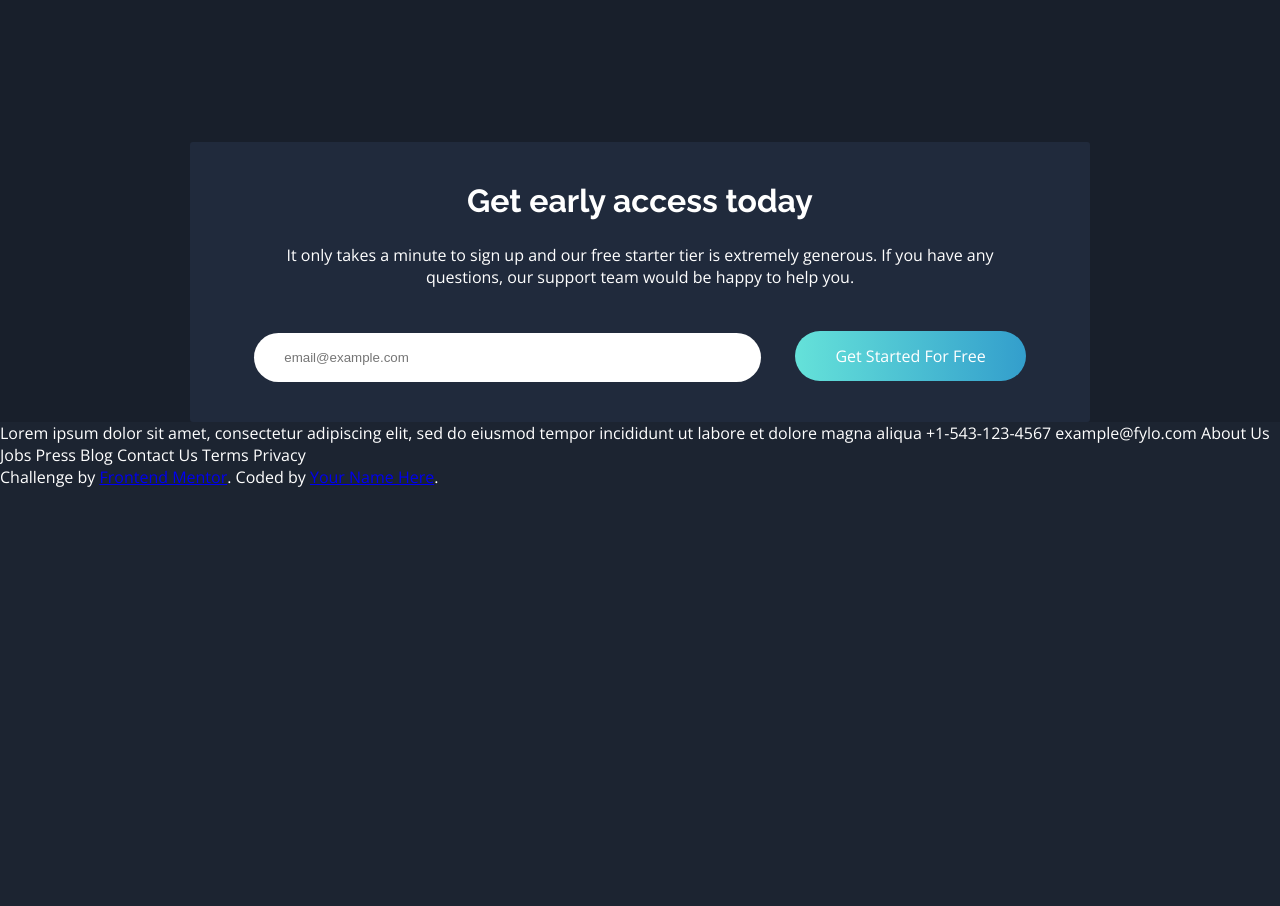
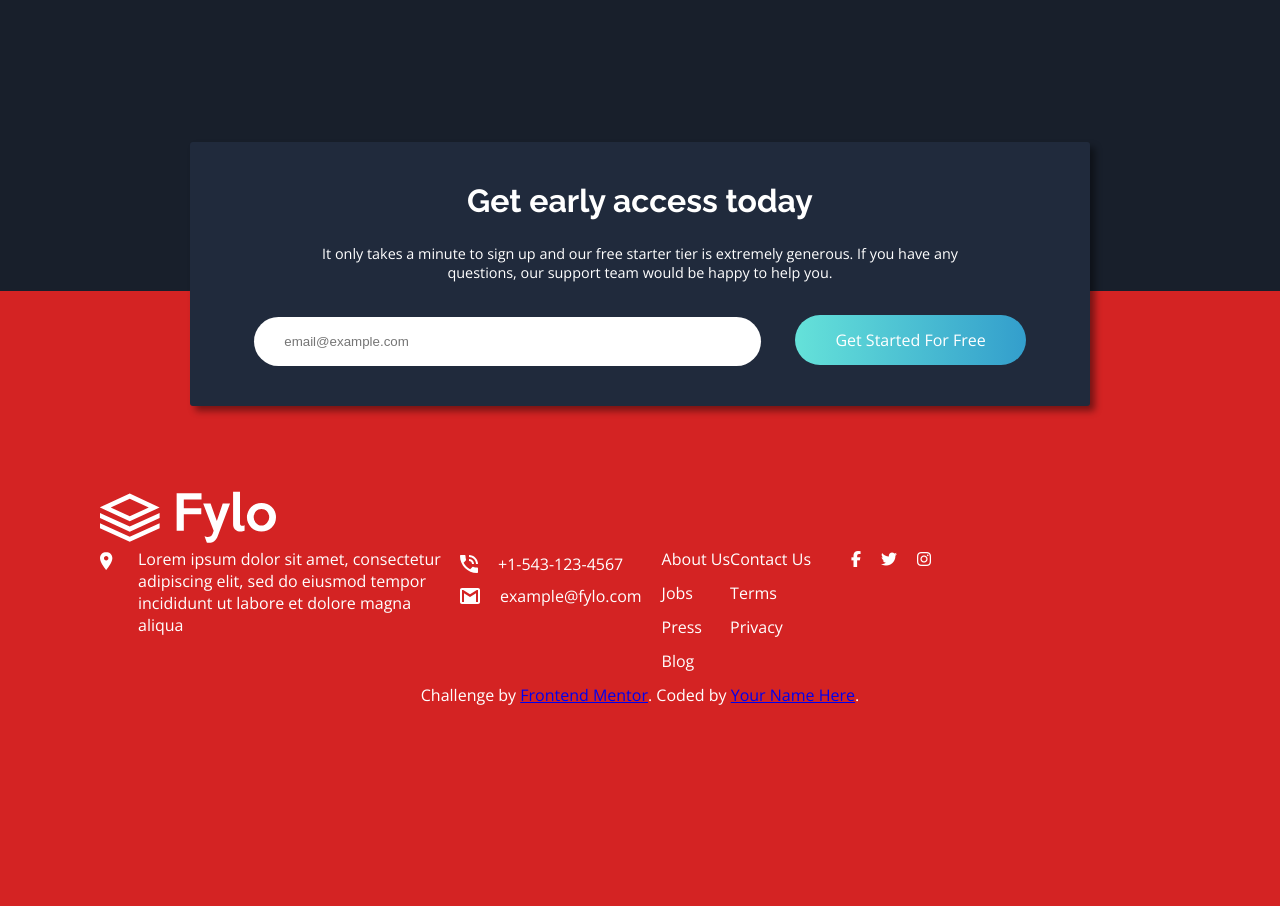
Before and after one commit to GugaS1lva/Fr.Mentor-08--Fylo.Dark_Master, a plain HTML site: page index.html in a window 1280 px wide. Shown: the part 2788-3694 px from the top of the page. Before the commit the page ends 3276 px from the top, so only its background shows below. Drawn offline with nearby package versions, Linux system fonts and the light colour scheme; files whose address does not match are found by name.

Commit message:
Fast Atualization

```diff
--- a/assets/styles/style.css
+++ b/assets/styles/style.css
@@ -182,6 +182,8 @@ header nav a:hover{
     background-color: hsl(219, 30%, 18%);
     padding: 40px;
     border-radius: 3px;
+    box-shadow: 5px 5px 7px rgba(0, 0, 0, 0.438);
+    margin-bottom: -115px;
 }
 .access-container h2{
     font-family: 'Raleway', sans-serif;
@@ -189,11 +191,12 @@ header nav a:hover{
 }
 .access-container p{
     font-weight: 0.9rem;
-    width: 750px;
+    width: 700px;
     margin: 25px 0;
+    font-size: 0.9rem;
 }
 .access-container .contact-container{
-    margin: 20px 0 0 0;
+    margin: 10px 0 0 0;
 }
 .access-container .contact-container input{
     padding: 17px 300px 17px 30px;
@@ -208,3 +211,54 @@ header nav a:hover{
     padding: 14px 40px;
     border-radius: 50px;
 }
+
+footer{
+    background-color: rgb(212, 35, 35);
+    padding: 200px 100px;
+}
+footer ul li{
+    list-style: none;
+}
+.footer-infos{
+    display: flex;
+}
+.footer-infos .location ul{
+    display: flex;
+    width: 360px;
+}
+.footer-infos .location ul li img{
+    margin: 4px 25px 0 0;
+}
+.footer-infos .contact p{
+    margin: 5px 20px;
+}
+.footer-infos .contact .phone{
+    display: flex;
+    align-items: center;
+}
+.footer-infos .contact .email{
+    display: flex;
+    align-items: center;
+}
+.footer-infos .about-us ul li{
+    margin: 0 0 12px 0;
+}
+.footer-infos .terms ul li{
+    margin: 0 0 12px 0;
+}
+.footer-infos .social{
+    margin: 0px 30px;
+}
+.footer-infos .social ul{
+    display: flex;
+}
+.footer-infos .social ul li{
+    margin: 0 10px 0 10px;
+}
+
+
+
+
+.attribution{
+    text-align: center;
+}
--- a/index.html
+++ b/index.html
@@ -7,6 +7,7 @@
     <link rel="shortcut icon" href="assets/images/favicon-32x32.png" type="image/x-icon">
     <title>Frontend Mentor | Fylo landing page with dark theme and features grid</title>
 
+    <script src="https://kit.fontawesome.com/049c2c2b37.js" crossorigin="anonymous"></script>
     <link rel="stylesheet" href="assets/styles//reset.css">
     <link rel="stylesheet" href="assets/styles/style.css">
 </head>
@@ -135,23 +136,63 @@
     </main>
 
     <footer>
-        Lorem ipsum dolor sit amet, consectetur adipiscing elit, sed do eiusmod tempor incididunt ut labore et
-        dolore magna aliqua
-        +1-543-123-4567
-        example@fylo.com
-        About Us
-        Jobs
-        Press
-        Blog
-        Contact Us
-        Terms
-        Privacy
+        <img src="assets/images/logo.svg" alt="logo">
+
+        <div class="footer-infos">
+            <div class="location">
+                <ul>
+                    <li>
+                        <img src="assets/images/icon-location.svg" alt="icon-location">
+                    </li>
+
+                    <li>
+                        <p>Lorem ipsum dolor sit amet, consectetur adipiscing elit, sed do eiusmod tempor incididunt ut labore et dolore magna aliqua</p>
+                    </li>
+                </ul>
+            </div>
+
+            <div class="contact">
+                <div class="phone">
+                    <img src="assets/images/icon-phone.svg" alt="icon-phone">
+                    <p>+1-543-123-4567</p>
+                </div>
+
+                <div class="email">
+                    <img src="assets/images/icon-email.svg" alt="icon-email">
+                    <p>example@fylo.com</p>
+                </div>
+            </div>
+
+            <div class="about-us">
+                <ul>
+                    <li>About Us</li>
+                    <li>Jobs</li>
+                    <li>Press</li>
+                    <li>Blog</li>
+                </ul>
+            </div>
+
+            <div class="terms">
+                <ul>
+                    <li>Contact Us</li>
+                    <li>Terms</li>
+                    <li>Privacy</li>
+                </ul>
+            </div>
+
+            <div class="social">
+                <ul>
+                    <li><i class="fa-brands fa-facebook-f"></i></li>
+                    <li><i class="fa-brands fa-twitter"></i></li>
+                    <li><i class="fa-brands fa-instagram"></i></li>
+                </ul>
+            </div>
+        </div>
 
         <div>
-          <p class="attribution">
-            Challenge by <a href="https://www.frontendmentor.io?ref=challenge" target="_blank">Frontend Mentor</a>.
-            Coded by <a href="#">Your Name Here</a>.
-          </p>
+            <div class="attribution">
+                <p>Challenge by <a href="https://www.frontendmentor.io?ref=challenge" target="_blank">Frontend Mentor</a>. Coded by <a href="#">Your Name Here</a>.</p>
+            </div>
         </div>
     </footer>
 </body>
```
